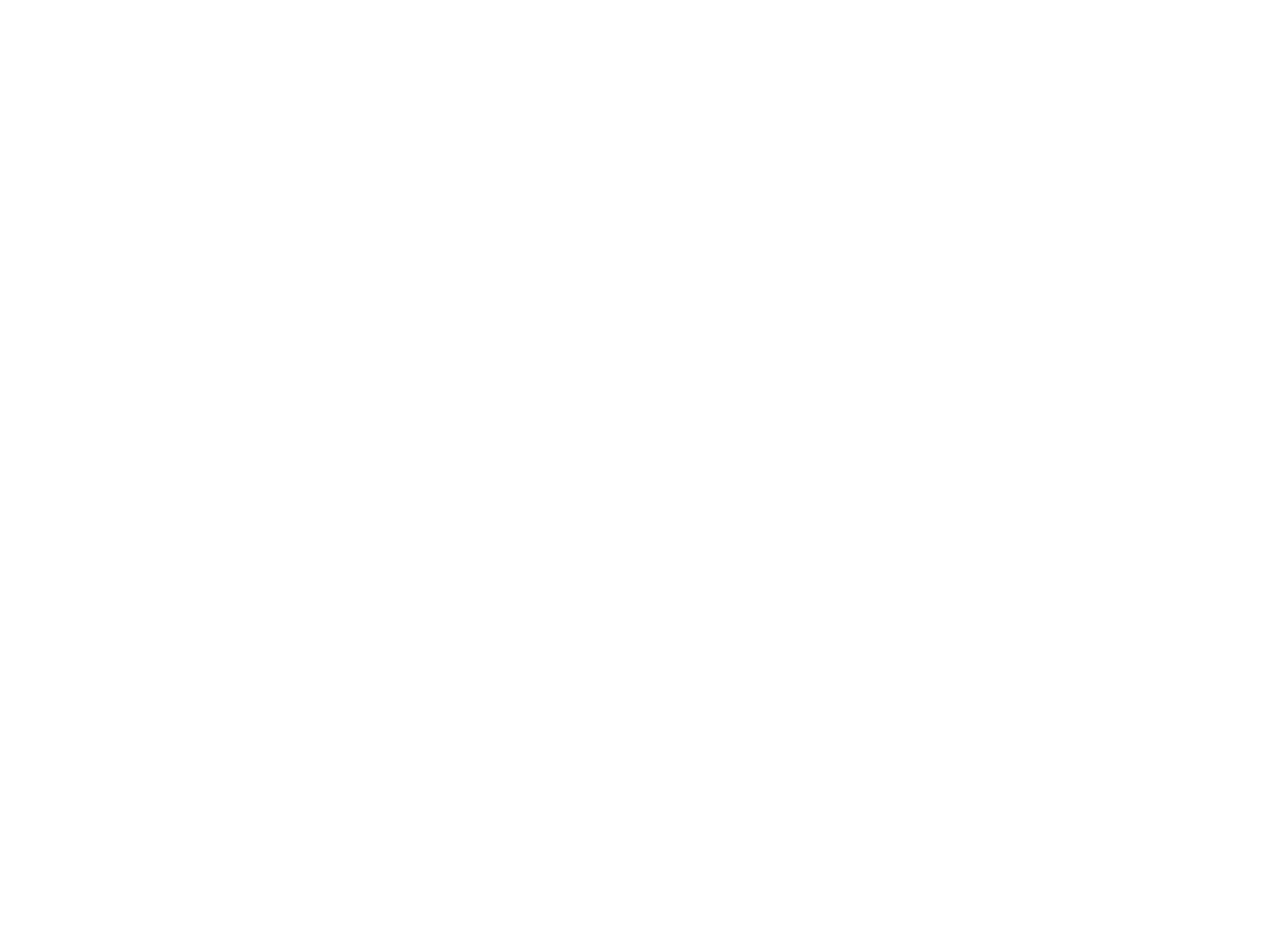
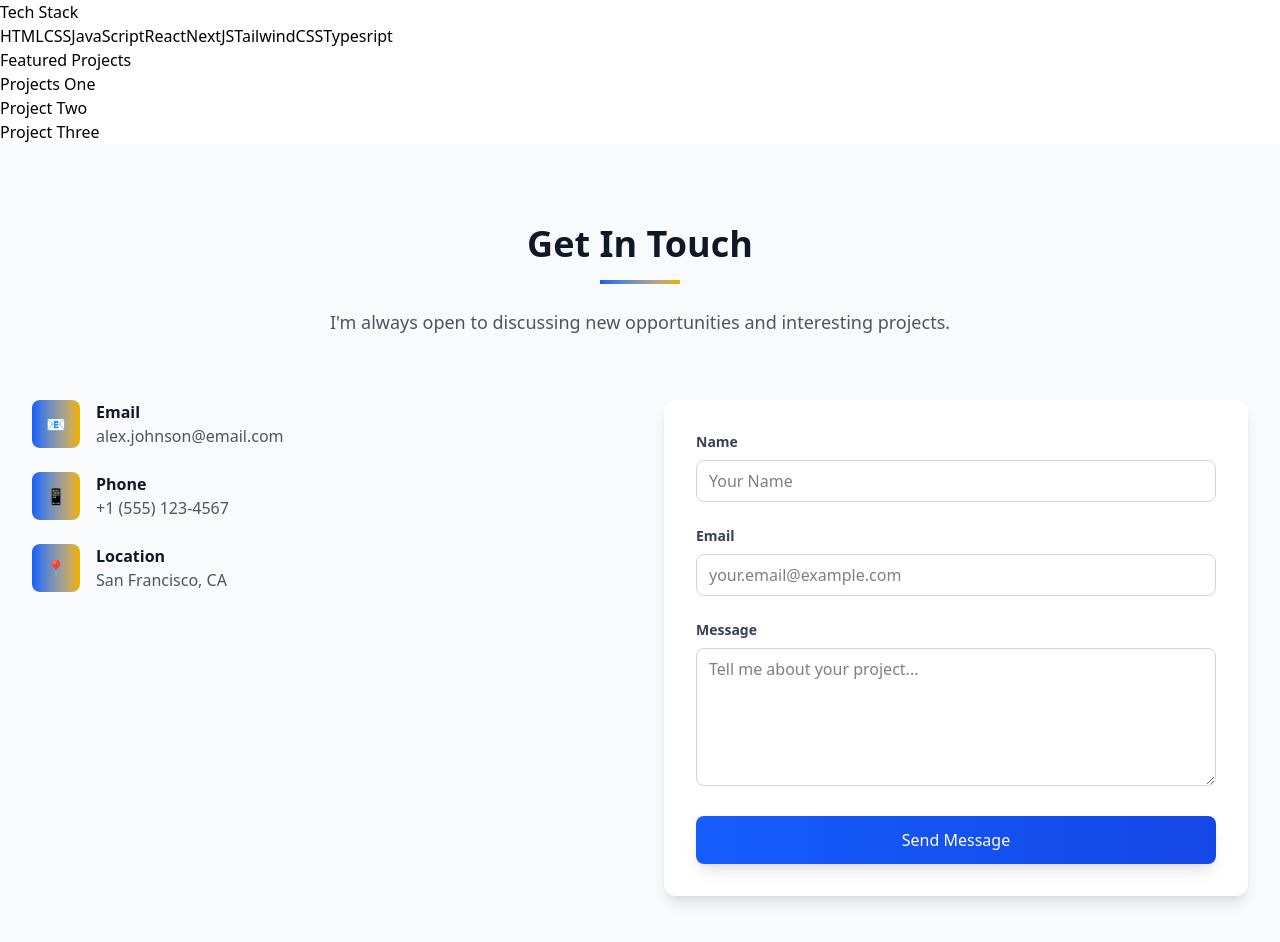
Before and after one commit to Sam-Rytech/Portfolio-Website, a Next.js app: page / in a window 1280 px wide. Shown: the part 482-1424 px from the top of the page. Before the commit the page ends 800 px from the top, so only its background shows below. Built offline with nearby package versions, Linux system fonts and the light colour scheme.

Commit message:
modified the scroll to

```diff
--- a/src/app/page.tsx
+++ b/src/app/page.tsx
@@ -6,6 +6,12 @@ const Page = () => {
   const [activeSection, setActiveSection] = useState("home");
 
   const scrollToSection = (sectionId: string) => {
+  if (sectionId === "home") {
+    window.scrollTo({ top: 0, behavior: "smooth" });
+    setActiveSection("home");
+    return;
+  }
+
   const element = document.getElementById(sectionId);
   if (element) {
     element.scrollIntoView({ behavior: "smooth" });
@@ -13,11 +19,12 @@ const Page = () => {
   }
 };
 
+
   const sections = ["home", "about", "projects", "contact"];
 
   return (
     <div>
-      <nav className="fixed top-0 left-0 w-full bg-white z-50 px-6 py-4 flex justify-between items-center">
+      <nav className="fixed top-0 left-0 w-full bg-white z-50 px-6 py-4 flex justify-between items-center ">
         <div className="text-xl font-bold textblue1">SamRytech</div>
         <div className="hidden md:flex items-center space-x-8">
           {sections.map((item) => (
@@ -54,7 +61,7 @@ const Page = () => {
         </div>
       </div>
 
-      <div>
+      <div id="about">
         <div>
           <div>
             <span>About Me</span>
@@ -63,13 +70,140 @@ const Page = () => {
             <span>Web Developer</span>
           </div>
           <div>
-            <span>I am a passionate web developer, who creates visually appealing, user-friendly websites.</span>
+            <span>
+              I am a passionate web developer, who creates visually appealing,
+              user-friendly websites.
+            </span>
           </div>
         </div>
         <div>
-
+          <div>
+            <span>Tech Stack</span>
+          </div>
+          <div>
+            <ul className="flex">
+              <li>HTML</li>
+              <li>CSS</li>
+              <li>JavaScript</li>
+              <li>React</li>
+              <li>NextJS</li>
+              <li>TailwindCSS</li>
+              <li>Typesript</li>
+            </ul>
           </div>
         </div>
+      </div>
+
+      <div id="projects">
+        <div>
+          <span>Featured Projects</span>
+        </div>
+        <div>
+          <div>Projects One</div>
+          <div>Project Two</div>
+          <div>Project Three</div>
+        </div>
+      </div>
+
+      <section id="contact" className="py-20 bg-gray-50 dark:bg-gray-800">
+        <div className="max-w-7xl mx-auto px-4 sm:px-6 lg:px-8">
+          <div className="text-center mb-16">
+            <h2 className="text-4xl font-bold text-gray-900 dark:text-white mb-4">
+              Get In Touch
+            </h2>
+            <div className="w-20 h-1 bg-gradient-to-r from-blue-600 to-yellow-500 mx-auto"></div>
+            <p className="text-lg text-gray-600 dark:text-gray-300 mt-6">
+              I'm always open to discussing new opportunities and interesting
+              projects.
+            </p>
+          </div>
+
+          <div className="grid grid-cols-1 lg:grid-cols-2 gap-12">
+            <div>
+              <div className="space-y-6">
+                <div className="flex items-center">
+                  <div className="w-12 h-12 bg-gradient-to-r from-blue-600 to-yellow-500 rounded-lg flex items-center justify-center text-white mr-4">
+                    📧
+                  </div>
+                  <div>
+                    <h4 className="font-semibold text-gray-900 dark:text-white">
+                      Email
+                    </h4>
+                    <p className="text-gray-600 dark:text-gray-300">
+                      alex.johnson@email.com
+                    </p>
+                  </div>
+                </div>
+                <div className="flex items-center">
+                  <div className="w-12 h-12 bg-gradient-to-r from-blue-600 to-yellow-500 rounded-lg flex items-center justify-center text-white mr-4">
+                    📱
+                  </div>
+                  <div>
+                    <h4 className="font-semibold text-gray-900 dark:text-white">
+                      Phone
+                    </h4>
+                    <p className="text-gray-600 dark:text-gray-300">
+                      +1 (555) 123-4567
+                    </p>
+                  </div>
+                </div>
+                <div className="flex items-center">
+                  <div className="w-12 h-12 bg-gradient-to-r from-blue-600 to-yellow-500 rounded-lg flex items-center justify-center text-white mr-4">
+                    📍
+                  </div>
+                  <div>
+                    <h4 className="font-semibold text-gray-900 dark:text-white">
+                      Location
+                    </h4>
+                    <p className="text-gray-600 dark:text-gray-300">
+                      San Francisco, CA
+                    </p>
+                  </div>
+                </div>
+              </div>
+            </div>
+
+            <form className="bg-white dark:bg-gray-900 p-8 rounded-xl shadow-lg">
+              <div className="mb-6">
+                <label className="block text-gray-700 dark:text-gray-300 text-sm font-bold mb-2">
+                  Name
+                </label>
+                <input
+                  type="text"
+                  className="w-full px-3 py-2 border border-gray-300 dark:border-gray-600 rounded-lg focus:outline-none focus:border-blue-500 dark:bg-gray-800 dark:text-white transition-colors duration-200"
+                  placeholder="Your Name"
+                />
+              </div>
+              <div className="mb-6">
+                <label className="block text-gray-700 dark:text-gray-300 text-sm font-bold mb-2">
+                  Email
+                </label>
+                <input
+                  type="email"
+                  className="w-full px-3 py-2 border border-gray-300 dark:border-gray-600 rounded-lg focus:outline-none focus:border-blue-500 dark:bg-gray-800 dark:text-white transition-colors duration-200"
+                  placeholder="your.email@example.com"
+                />
+              </div>
+              <div className="mb-6">
+                <label className="block text-gray-700 dark:text-gray-300 text-sm font-bold mb-2">
+                  Message
+                </label>
+                <textarea
+                  rows={5}
+                  className="w-full px-3 py-2 border border-gray-300 dark:border-gray-600 rounded-lg focus:outline-none focus:border-blue-500 dark:bg-gray-800 dark:text-white transition-colors duration-200"
+                  placeholder="Tell me about your project..."
+                ></textarea>
+              </div>
+              <button
+                type="submit"
+                className="w-full bg-gradient-to-r from-blue-600 to-blue-700 text-white py-3 px-6 rounded-lg hover:from-blue-700 hover:to-blue-800 transition-all duration-200 shadow-lg hover:shadow-xl"
+              >
+                Send Message
+              </button>
+            </form>
+          </div>
+        </div>
+      </section>
     </div>
   );
 };
```
Lines whose indentation alone changed are shown as unchanged.
